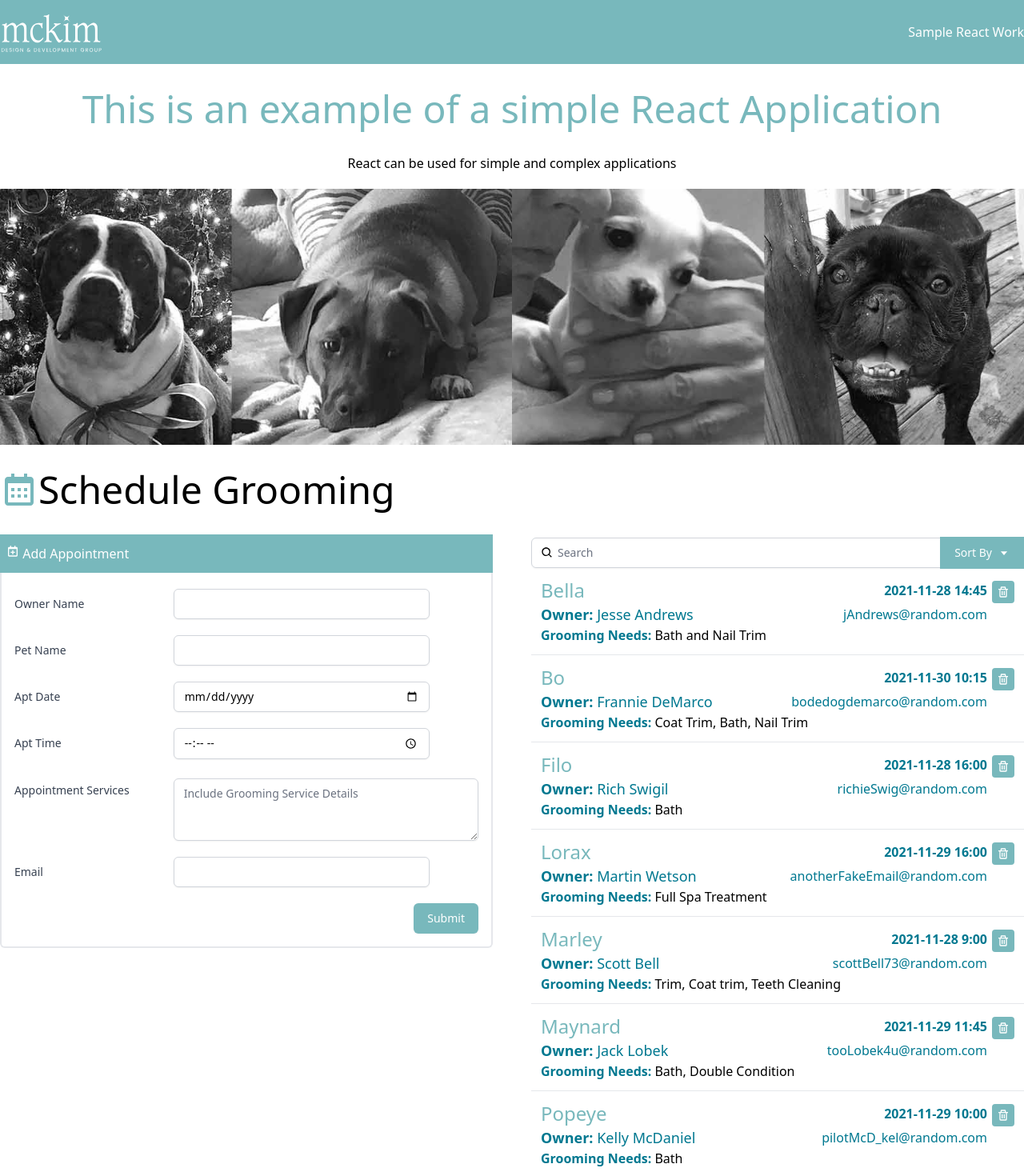
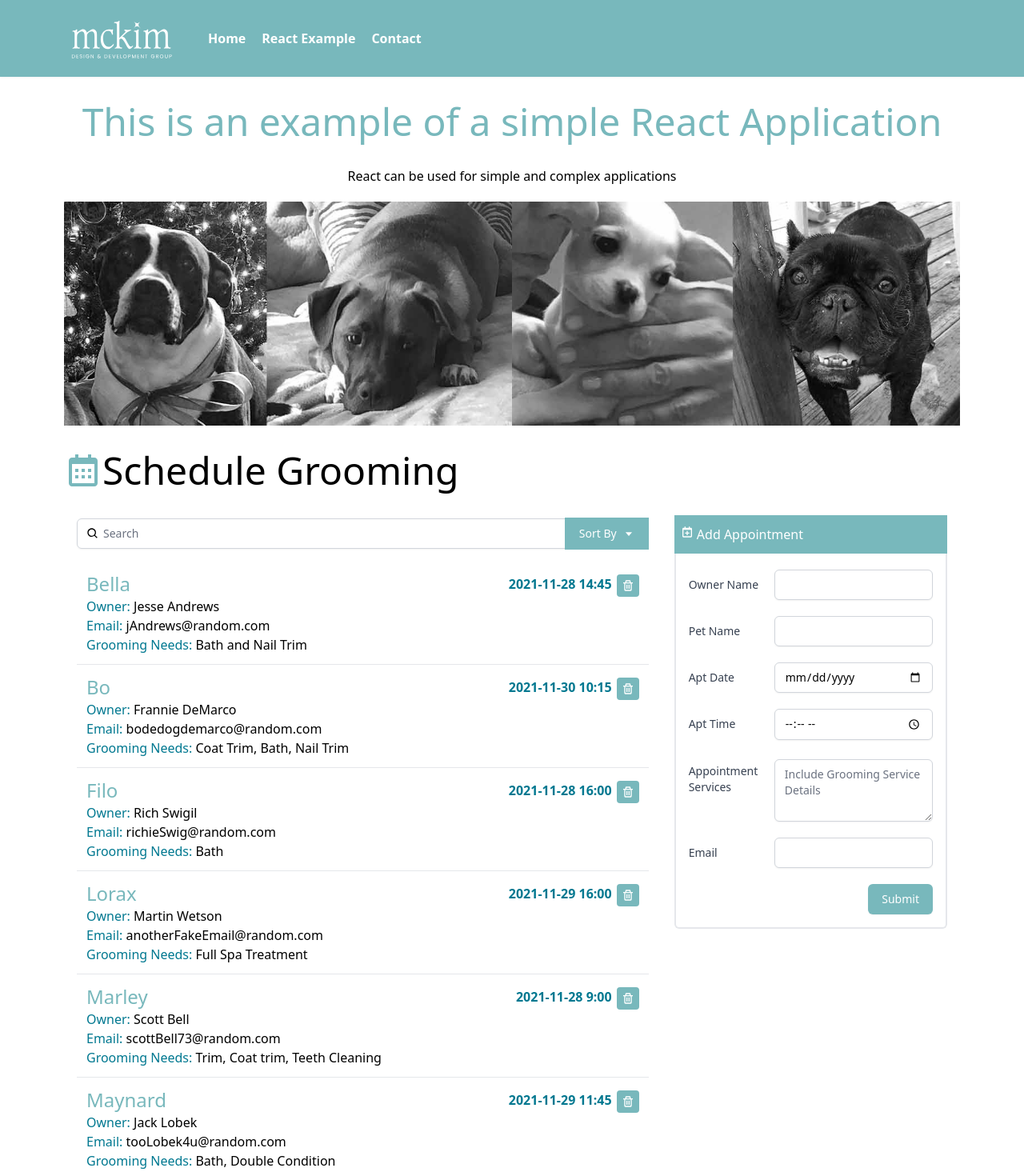
Before and after one commit to mckim-dev/groomer-react, a React (Create React App) app: page / in a window 1280 px wide. Shown: the top 1470 px of the page at 80% size. Built offline with nearby package versions, Linux system fonts and the light colour scheme.

Commit message:
Fixing flex/responsiveness

```diff
--- a/public/index.html
+++ b/public/index.html
@@ -17,10 +17,12 @@
       </symbol>
     </svg>
 
-    <nav class="bg-[#78b8bc]">
-      <div class="container mx-auto py-2">
-        <div class="content-start justify-between w-full flex items-center h-16">
-          <div>
+    <nav class="bg-[#78b8bc] shadow-sm">
+      <div class="max-w-6xl mx-auto px-4">
+        <div class="flex justify-between">
+          <div class="flex space-x-7">
+            <!--logo svg-->
+            <div class="flex items-center px-2">
               <svg class="logo-width">
                 <use
                   xmlns:xlink="http://www.w3.org/1999/xlink"
@@ -28,14 +30,83 @@
                 ></use>
               </svg>
             </div>
-          <div class="text-white">Sample React Work</div>
+            <!--nav items-->
+            <div class="hidden md:flex items-center space-x-1">
+              <a href="#" class="px-2 text-white border-white font-semibold"
+                >Home</a
+              >
+              <a
+                href="#"
+                class="px-2 text-white font-semibold hover:text-[#007890] transition duration-300"
+                >React Example</a
+              >
+              <a
+                href="#"
+                class="px-2 text-white font-semibold hover:text-[#007890] transition duration-300"
+                >Contact</a
+              >
+            </div>
+            <!--mobile button-->
+            <div class="sm:hidden flex items-center">
+              <button class="outline-none hamburger">
+                <svg
+                  class="w-6 h-6 text-white hover:text-[#007890]"
+                  x-show="!showMenu"
+                  fill="none"
+                  stroke-linecap="round"
+                  stroke-linejoin="round"
+                  stroke-width="2"
+                  viewBox="0 0 24 24"
+                  stroke="currentColor"
+                >
+                  <path d="M4 6h16M4 12h16M4 18h16"></path>
+                </svg>
+              </button>
             </div>
           </div>
         </div>
+        <!--mobile menu-->
+        <div class="hidden mobile-menu">
+          <ul class="">
+            <li class="active">
+              <a
+                href="index.html"
+                class="block text-sm px-2 py-4 text-white bg-[#78b8bc] font-semibold"
+                >Home</a
+              >
+            </li>
+            <li>
+              <a
+                href="#"
+                class="block text-sm px-2 py-4 hover:bg-[#007890] transition duration-300"
+                >React Example</a
+              >
+            </li>
+            <li>
+              <a
+                href="#"
+                class="block text-sm px-2 py-4 hover:bg-[#007890] transition duration-300"
+                >Contact Us</a
+              >
+            </li>
+          </ul>
+        </div>
+        <script>
+          const btn = document.querySelector("button.hamburger");
+          const menu = document.querySelector(".mobile-menu");
+
+          btn.addEventListener("click", () => {
+            menu.classList.toggle("hidden");
+          });
+        </script>
+      </div>
     </nav>
+    <!--end nav-->
     <div class="text-center font-thin">
-      <h1 class="text-5xl my-8 text-[#78b8bc]">This is an example of a simple React Application</h1>
-      <p>React can be used for simple and complex applications </p>
+      <h1 class="text-5xl my-8 text-[#78b8bc]">
+        This is an example of a simple React Application
+      </h1>
+      <p>React can be used for simple and complex applications</p>
     </div>
     <div id="root"></div>
   </body>
--- a/src/App.js
+++ b/src/App.js
@@ -40,17 +40,12 @@ function App() {
   }, [fetchData]);
 
   return (
-    <div className="App container mx-auto mt-5 font-thin">
+    <div className="App max-w-6xl mx-auto px-4 pt-5 font-thin">
       <img src="../cutedogsbanner.jpg" alt="Cute Dogs"></img>
       <h1 className="text-5xl my-8">
         <BiCalendar className="inline-block text-[#78b8bc] align-top" />Schedule Grooming</h1>
-      <div className="gap-12 columns-2">
-        <AddAppointment
-          onSendAppointment={myAppointment => setAppointmentList([...appointmentList, myAppointment])}
-          lastId={appointmentList.reduce((max, item) => Number(item.id) > max ? Number(item.id) : max, 0)}
-
-        />
-
+      <div class="flex flex-row flex-wrap mx-auto overflow-hidden">
+        <div class="basis-full md:basis-2/3 px-4 space-y-4">
           <Search query={query}
             onQueryChange={myQuery => setQuery(myQuery)}
             orderBy={orderBy}
@@ -58,7 +53,6 @@ function App() {
             sortBy={sortBy}
             onSortByChange={mySort => setSortBy(mySort)}
           />
-
           <ul className="divide-y divide-gray-200">
             {filteredAppts
               .map(appointment => (
@@ -74,6 +68,14 @@ function App() {
             }
           </ul>
         </div>
+        <div class="basis-full md:basis-1/3 px-4 mb-6">
+          <AddAppointment
+            onSendAppointment={myAppointment => setAppointmentList([...appointmentList, myAppointment])}
+            lastId={appointmentList.reduce((max, item) => Number(item.id) > max ? Number(item.id) : max, 0)}
+
+          />
+        </div>
+      </div>
     </div>
   );
 }
--- a/src/components/AppointmentInfo.js
+++ b/src/components/AppointmentInfo.js
@@ -8,11 +8,9 @@ const AppointmentInfo = ({ appointment, onDeleteAppt }) => {
           <span className="flex-none font-medium text-2xl text-[#78b8bc]">{appointment.petName}</span>
           <span className="flex-grow text-right font-bold text-[#007890]">{appointment.aptDate}</span>
         </div>
-        <div className="flex items-center">
-          <span className="flex-none font-medium text-lg text-[#007890]"><b>Owner: </b>{appointment.ownerName}</span>
-          <span className="flex-grow text-right text-[#007890]">{appointment.email}</span>
-        </div>
-        <div><b className="font-bold text-[#007890] leading-tight">Grooming Needs:</b> {appointment.aptServices}</div>
+        <div><b className="flex-none font-medium text-md text-[#007890]">Owner: </b>{appointment.ownerName}</div>
+        <div><b className="flex-none font-medium text-md text-[#007890]">Email: </b>{appointment.email}</div>
+        <div><b className="flex-none font-medium text-md text-[#007890] leading-tight">Grooming Needs:</b> {appointment.aptServices}</div>
       </div>
       <button onClick={() => onDeleteAppt(appointment.id)} type="button"
         className="p-1.5 ml-1.5 mt-1 rounded text-white bg-[#78b8bc] hover:bg-red-700 focus:outline-none focus:ring-2 focus:ring-offset-2 focus:ring-blue-500">
--- a/src/index.css
+++ b/src/index.css
@@ -4,4 +4,5 @@
 
 .logo-width {
   width: 8rem;
+  height: 6rem;
 }
```
Lines whose indentation alone changed are shown as unchanged.
